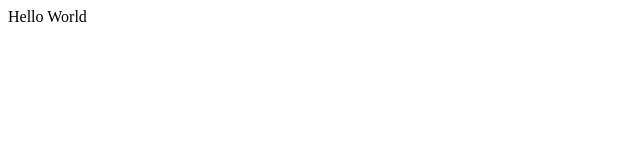
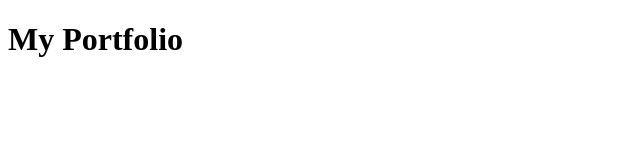
Before and after one commit to innox123/innox123.github.io, a plain HTML site: page index.html in a window 1280 px wide. Shown: the whole page, without its empty margins (0-640 px from the left). Drawn offline with Linux system fonts and the light colour scheme.

Commit message:
My portfolio

```diff
--- a/index.html
+++ b/index.html
@@ -6,6 +6,6 @@
     <title>Document</title>
 </head>
 <body>
-    Hello World
+    <h1>My Portfolio</h1>
 </body>
 </html>
```
